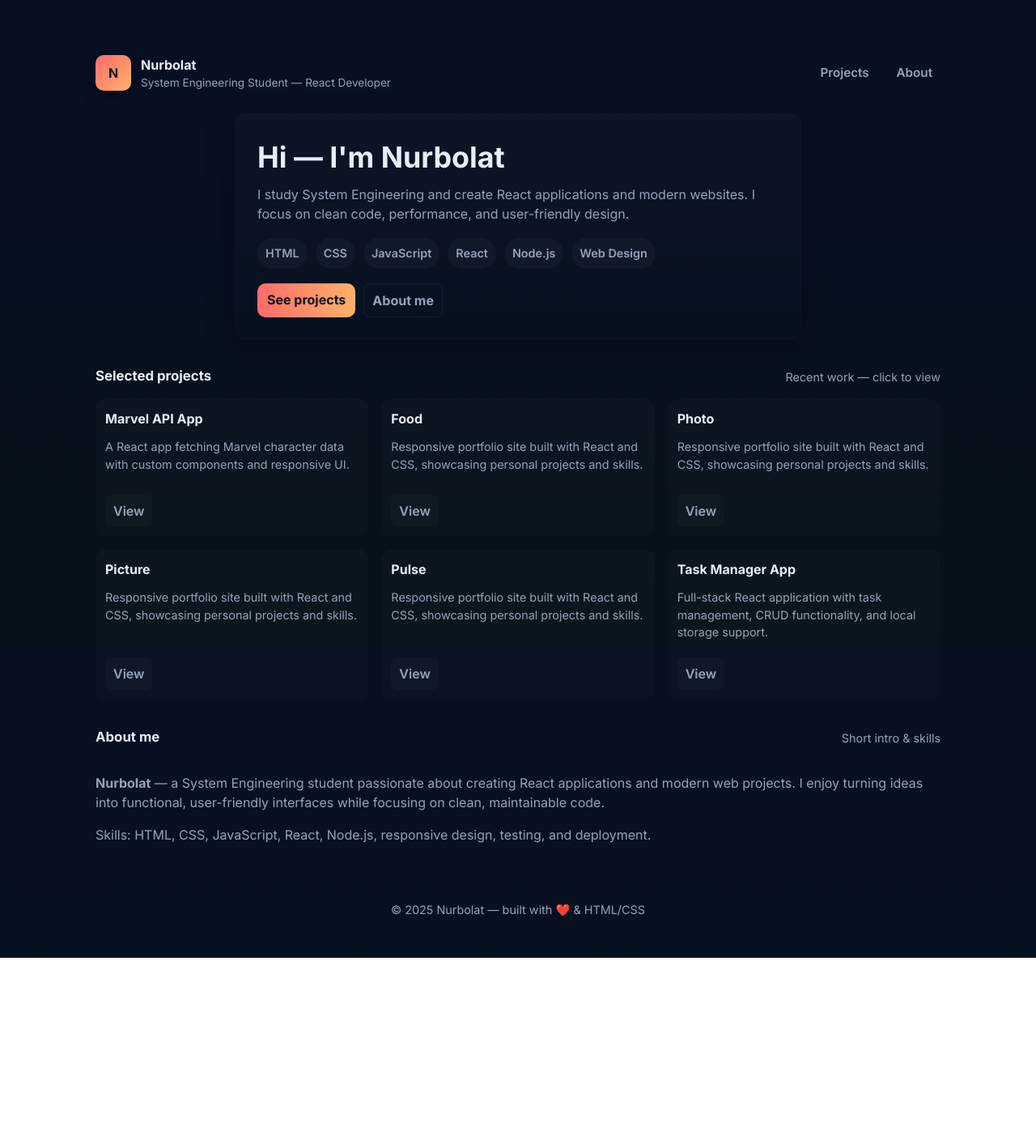
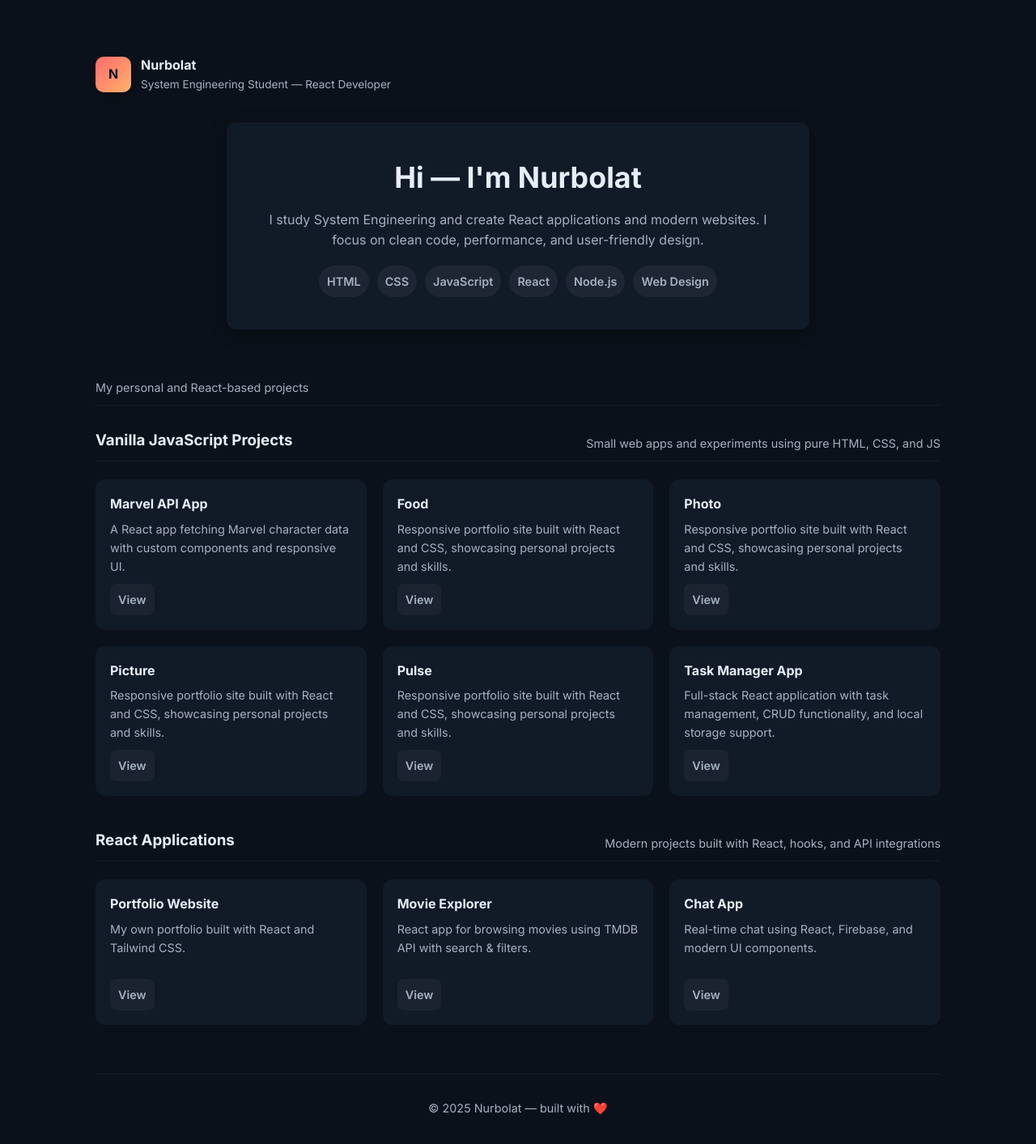
Before and after one commit to Nurbolat02/Nurbolat02.github.io, a plain HTML site: page index.html in a window 1280 px wide. Shown: the whole page at 81% size. Before the commit the page ends 1183 px from the top, so only its background shows below. Drawn offline with Linux system fonts and the light colour scheme.

Commit message:
redesign

```diff
--- a/index.html
+++ b/index.html
@@ -20,11 +20,6 @@
           <div style="font-size:0.85rem;color:var(--muted)">System Engineering Student — React Developer</div>
         </div>
       </a>
-
-      <nav aria-label="Primary">
-        <a href="#projects">Projects</a>
-        <a href="#about">About</a>
-      </nav>
     </header>
 
     <main>
@@ -41,18 +36,18 @@
             <div class="chip">Node.js</div>
             <div class="chip">Web Design</div>
           </div>
-
-          <div style="display:flex;gap:10px;margin-top:18px">
-            <a class="cta" href="#projects">See projects</a>
-            <a style="background:transparent;border:1px solid rgba(255,255,255,0.06);color:var(--muted);padding:8px 10px;border-radius:8px;text-decoration:none;font-weight:700" href="#about">About me</a>
-          </div>
         </div>
       </section>
 
       <section id="projects" aria-labelledby="projects-title">
   <div class="section-title">
-          <h2 id="projects-title">Selected projects</h2>
-          <p>Recent work — click to view</p>
+    <p>My personal and React-based projects</p>
+  </div>
+
+  <!-- Vanilla JS Projects -->
+  <div class="section-title" style="margin-top:28px;">
+    <h3 style="margin:0;">Vanilla JavaScript Projects</h3>
+    <p>Small web apps and experiments using pure HTML, CSS, and JS</p>
   </div>
 
    <div class="projects-grid">
@@ -88,26 +83,37 @@
             <a href="#" aria-label="Open Task Manager project">View</a>
           </article>
         </div>
-      </section>
 
-      <section id="about" aria-labelledby="about-title">
-        <div class="section-title">
-          <h2 id="about-title">About me</h2>
-          <p>Short intro & skills</p>
+        <!-- React Projects -->
+    <div class="section-title" style="margin-top:40px;">
+        <h3 style="margin:0;">React Applications</h3>
+        <p>Modern projects built with React, hooks, and API integrations</p>
     </div>
 
-        <div class="about">
-          <div class="about-text">
-            <p><strong>Nurbolat</strong> — a System Engineering student passionate about creating React applications and modern web projects. I enjoy turning ideas into functional, user-friendly interfaces while focusing on clean, maintainable code.</p>
-            <p style="margin-top:10px;color:var(--muted)">Skills: HTML, CSS, JavaScript, React, Node.js, responsive design, testing, and deployment.</p>
-          </div>
+        <div class="projects-grid">
+            <article class="project">
+            <h3>Portfolio Website</h3>
+            <p>My own portfolio built with React and Tailwind CSS.</p>
+            <a href="#" aria-label="View project">View</a>
+            </article>
+
+            <article class="project">
+            <h3>Movie Explorer</h3>
+            <p>React app for browsing movies using TMDB API with search & filters.</p>
+            <a href="#" aria-label="View project">View</a>
+            </article>
+
+            <article class="project">
+            <h3>Chat App</h3>
+            <p>Real-time chat using React, Firebase, and modern UI components.</p>
+            <a href="#" aria-label="View project">View</a>
+            </article>
         </div>
         </section>
-
     </main>
 
     <footer>
-      © <span id="year"></span> Nurbolat — built with ❤️ & HTML/CSS
+      © <span id="year"></span> Nurbolat — built with ❤️
     </footer>
   </div>
 
--- a/style.css
+++ b/style.css
@@ -1,178 +1,220 @@
-
-  :root{
-    --bg:#0f1720;
-    --card:#0b1220;
-    --muted:#94a3b8;
-    --accent:#ff6b6b;
-    --glass: rgba(255,255,255,0.04);
-    --maxw:1100px;
-    --radius:12px;
-  }
-  *{box-sizing:border-box}
-  html,body{height:100%}
-  body{
-    margin:0;
-    font-family:Inter,system-ui,-apple-system,Segoe UI,Roboto,"Helvetica Neue",Arial;
-    background: linear-gradient(180deg,#071023 0%, #06121a 100%);
-    color:#e6eef8;
-    -webkit-font-smoothing:antialiased;
-    -moz-osx-font-smoothing:grayscale;
-    line-height:1.5;
+:root {
+  --bg: #0b111a;
+  --card: #111a27;
+  --muted: #a5b1c2;
+  --accent: #ff6b6b;
+  --glass: rgba(255, 255, 255, 0.03);
+  --maxw: 1100px;
+  --radius: 12px;
 }
 
-  /* Layout container */
-  .wrap{
-    max-width:var(--maxw);
-    margin:40px auto;
-    padding:28px;
+* { box-sizing: border-box; }
+html, body { height: 100%; }
+
+body {
+  margin: 0;
+  font-family: Inter, system-ui, -apple-system, Segoe UI, Roboto, "Helvetica Neue", Arial;
+  background: #0b111a;
+  color: #e6eef8;
+  -webkit-font-smoothing: antialiased;
+  -moz-osx-font-smoothing: grayscale;
+  line-height: 1.6;
 }
 
-  /* Header / nav */
-  header{
-    display:flex;
-    align-items:center;
-    justify-content:space-between;
-    gap:16px;
-    margin-bottom:28px;
-  }
-  .brand{
-    display:flex;
-    gap:12px;
-    align-items:center;
-    text-decoration:none;
-    color:inherit;
-  }
-  .logo{
-    width:44px;
-    height:44px;
-    border-radius:10px;
-    background:linear-gradient(135deg,var(--accent), #ffb26b);
-    display:inline-flex;
-    align-items:center;
-    justify-content:center;
-    font-weight:700;
-    color:#071523;
-    box-shadow:0 6px 18px rgba(0,0,0,0.35);
-  }
-  nav{display:flex;gap:14px;align-items:center}
-  nav a{
-    color:var(--muted);
-    text-decoration:none;
-    padding:8px 10px;
-    border-radius:8px;
-    font-weight:600;
-    font-size:0.95rem;
-  }
-  nav a:hover{color:#fff;background:var(--glass)}
-  .cta{
-    background:linear-gradient(90deg,var(--accent),#ffb26b);
-    color:#071523;
-    padding:8px 12px;
-    border-radius:10px;
-    font-weight:700;
-    text-decoration:none;
+/* Layout */
+.wrap {
+  max-width: var(--maxw);
+  margin: 40px auto;
+  padding: 28px;
 }
 
+/* Header */
+header {
+  display: flex;
+  align-items: center;
+  justify-content: space-between;
+  gap: 16px;
+  margin-bottom: 36px;
+}
+
+.brand {
+  display: flex;
+  gap: 12px;
+  align-items: center;
+  text-decoration: none;
+  color: inherit;
+}
+
+.logo {
+  width: 44px;
+  height: 44px;
+  border-radius: 10px;
+  background: linear-gradient(135deg, var(--accent), #ffb26b);
+  display: inline-flex;
+  align-items: center;
+  justify-content: center;
+  font-weight: 700;
+  color: #071523;
+  box-shadow: 0 4px 10px rgba(0, 0, 0, 0.25);
+}
+
+nav { display: flex; gap: 14px; align-items: center; }
+nav a {
+  color: var(--muted);
+  text-decoration: none;
+  padding: 8px 10px;
+  border-radius: 8px;
+  font-weight: 600;
+  font-size: 0.95rem;
+  transition: background 0.2s ease, color 0.2s ease;
+}
+nav a:hover { color: #fff; background: var(--glass); }
+
 /* Hero */
-  .hero{
-    display:grid;
-    grid-template-columns:1fr 360px;
-    gap:28px;
-    align-items:center;
-    margin-bottom:32px;
+.hero {
+  display: block;
+  text-align: center;
+  margin-bottom: 60px;
 }
-  .hero-card{
-    background:linear-gradient(180deg, rgba(255,255,255,0.02), transparent);
-    border-radius:var(--radius);
-    padding:28px;
-    box-shadow:0 8px 30px rgba(2,6,23,0.6);
+.hero-card {
+  max-width: 720px;
+  margin: 0 auto;
+  background: var(--card);
+  border-radius: var(--radius);
+  padding: 40px;
+  box-shadow: 0 4px 20px rgba(0, 0, 0, 0.3);
 }
-  h1{margin:0 0 6px 0;font-size:clamp(1.6rem,2.8vw,2.4rem)}
-  .lead{color:var(--muted);margin:0 0 18px}
-  .skills{display:flex;flex-wrap:wrap;gap:10px;margin-top:14px}
-  .chip{background:rgba(255,255,255,0.03);padding:8px 10px;border-radius:999px;color:var(--muted);font-weight:600;font-size:0.9rem}
-
-  .hero-visual{
-    background:linear-gradient(180deg, rgba(255,255,255,0.02), rgba(255,255,255,0.01));
-    border-radius:var(--radius);
-    padding:18px;
-    display:flex;
-    align-items:center;
-    justify-content:center;
-    min-height:220px;
-    box-shadow:inset 0 1px 0 rgba(255,255,255,0.02);
+h1 {
+  margin: 0 0 10px 0;
+  font-size: clamp(1.8rem, 2.8vw, 2.6rem);
 }
-  .avatar{
-    width:100%;
-    height:100%;
-    max-width:280px;
-    border-radius:10px;
-    object-fit:cover;
-    box-shadow:0 10px 30px rgba(0,0,0,0.6);
-    background:linear-gradient(90deg,#072b3a,#2a6b91);
-    display:block;
+.lead {
+  color: var(--muted);
+  margin: 0 0 18px;
+}
+.skills {
+  display: flex;
+  flex-wrap: wrap;
+  justify-content: center;
+  gap: 10px;
+  margin-top: 14px;
+}
+.chip {
+  background: rgba(255, 255, 255, 0.05);
+  padding: 8px 10px;
+  border-radius: 999px;
+  color: var(--muted);
+  font-weight: 600;
+  font-size: 0.9rem;
 }
 
 /* Sections */
-  section{margin-bottom:34px}
-  .section-title{
-    display:flex;
-    justify-content:space-between;
-    align-items:end;
-    gap:12px;
-    margin-bottom:16px;
+section {
+  margin-bottom: 60px;
 }
-  .section-title h2{margin:0;font-size:1.05rem}
-  .section-title p{margin:0;color:var(--muted);font-size:0.9rem}
+.section-title {
+  display: flex;
+  justify-content: space-between;
+  align-items: end;
+  gap: 12px;
+  margin-bottom: 22px;
+  border-bottom: 1px solid rgba(255, 255, 255, 0.05);
+  padding-bottom: 10px;
+}
+.section-title h2 {
+  margin: 0;
+  font-size: 1.15rem;
+  letter-spacing: 0.3px;
+}
+.section-title p {
+  margin: 0;
+  color: var(--muted);
+  font-size: 0.9rem;
+}
 
 /* Projects grid */
-  .projects-grid{
-    display:grid;
-    grid-template-columns:repeat(3,1fr);
-    gap:16px;
+.projects-grid {
+  display: grid;
+  grid-template-columns: repeat(auto-fit, minmax(260px, 1fr));
+  gap: 20px;
+  margin-bottom: 40px;
 }
-  .project{
-    background:linear-gradient(180deg, rgba(255,255,255,0.02), rgba(255,255,255,0.01));
-    border-radius:12px;
-    overflow:hidden;
-    padding:12px;
-    display:flex;
-    flex-direction:column;
-    gap:12px;
-    min-height:170px;
+.project {
+  background: var(--card);
+  border-radius: var(--radius);
+  padding: 18px;
+  display: flex;
+  flex-direction: column;
+  justify-content: space-between;
+  transition: transform 0.2s ease, background 0.2s ease;
+  min-height: 180px;
 }
-  .project img{width:100%;height:110px;object-fit:cover;border-radius:8px}
-  .project h3{margin:0;font-size:1rem}
-  .project p{margin:0;color:var(--muted);font-size:0.9rem;flex:1}
-  .project a{align-self:flex-start;margin-top:8px;padding:8px 10px;border-radius:8px;text-decoration:none;background:rgba(255,255,255,0.02);color:var(--muted);font-weight:600}
+.project:hover {
+  transform: translateY(-4px);
+  background: rgba(255, 255, 255, 0.04);
+}
+.project h3 {
+  margin: 0 0 6px;
+  font-size: 1rem;
+}
+.project p {
+  margin: 0;
+  color: var(--muted);
+  font-size: 0.9rem;
+  flex: 1;
+}
+.project a {
+  margin-top: 10px;
+  align-self: flex-start;
+  padding: 8px 10px;
+  border-radius: 8px;
+  text-decoration: none;
+  background: rgba(255, 255, 255, 0.04);
+  color: var(--muted);
+  font-weight: 600;
+  font-size: 0.9rem;
+  transition: all 0.2s ease;
+}
+.project a:hover {
+  color: #fff;
+  background: var(--accent);
+}
 
-  /* About & contact */
-  .about{
-    display:flex;
-    gap:18px;
-    align-items:center;
+/* About */
+.about {
+  max-width: 700px;
+  margin: 0 auto;
+  text-align: center;
 }
-  .about-text{flex:1;color:var(--muted)}
-  .contact-card{
-    background:linear-gradient(90deg, rgba(255,255,255,0.02), rgba(255,255,255,0.01));
-    padding:16px;border-radius:12px;
+.about-text {
+  color: var(--muted);
 }
-    .hero { display: block; margin-bottom: 32px; }
-  .hero-card { max-width: 700px; margin: 0 auto; }
-  label{display:block;font-weight:700;margin:8px 0 6px;font-size:0.9rem}
-  input,textarea{width:100%;padding:10px;border-radius:8px;border:1px solid rgba(255,255,255,0.04);background:transparent;color:inherit}
-  button{margin-top:10px;padding:10px 12px;border-radius:8px;border:0;background:linear-gradient(90deg,var(--accent),#ffb26b);color:#071523;font-weight:700;cursor:pointer}
 
-  footer{color:var(--muted);font-size:0.9rem;text-align:center;padding:20px 0}
+/* Footer */
+footer {
+  color: var(--muted);
+  font-size: 0.9rem;
+  text-align: center;
+  padding: 30px 0;
+  border-top: 1px solid rgba(255, 255, 255, 0.05);
+}
 
 /* Responsive */
-  @media (max-width:980px){
-    .hero{grid-template-columns:1fr; padding-bottom:8px}
-    .projects-grid{grid-template-columns:repeat(2,1fr)}
+@media (max-width: 980px) {
+  .projects-grid {
+    grid-template-columns: repeat(auto-fit, minmax(220px, 1fr));
   }
-  @media (max-width:560px){
-    .wrap{padding:16px;margin:20px auto}
-    nav{display:none}
-    .projects-grid{grid-template-columns:1fr}
-    header{align-items:flex-start;flex-direction:column;gap:12px}
 }
+
+@media (max-width: 560px) {
+  .wrap {
+    padding: 16px;
+    margin: 20px auto;
+  }
+  nav { display: none; }
+  header {
+    align-items: flex-start;
+    flex-direction: column;
+    gap: 12px;
+  }
+}
```
Lines whose indentation alone changed are shown as unchanged.
